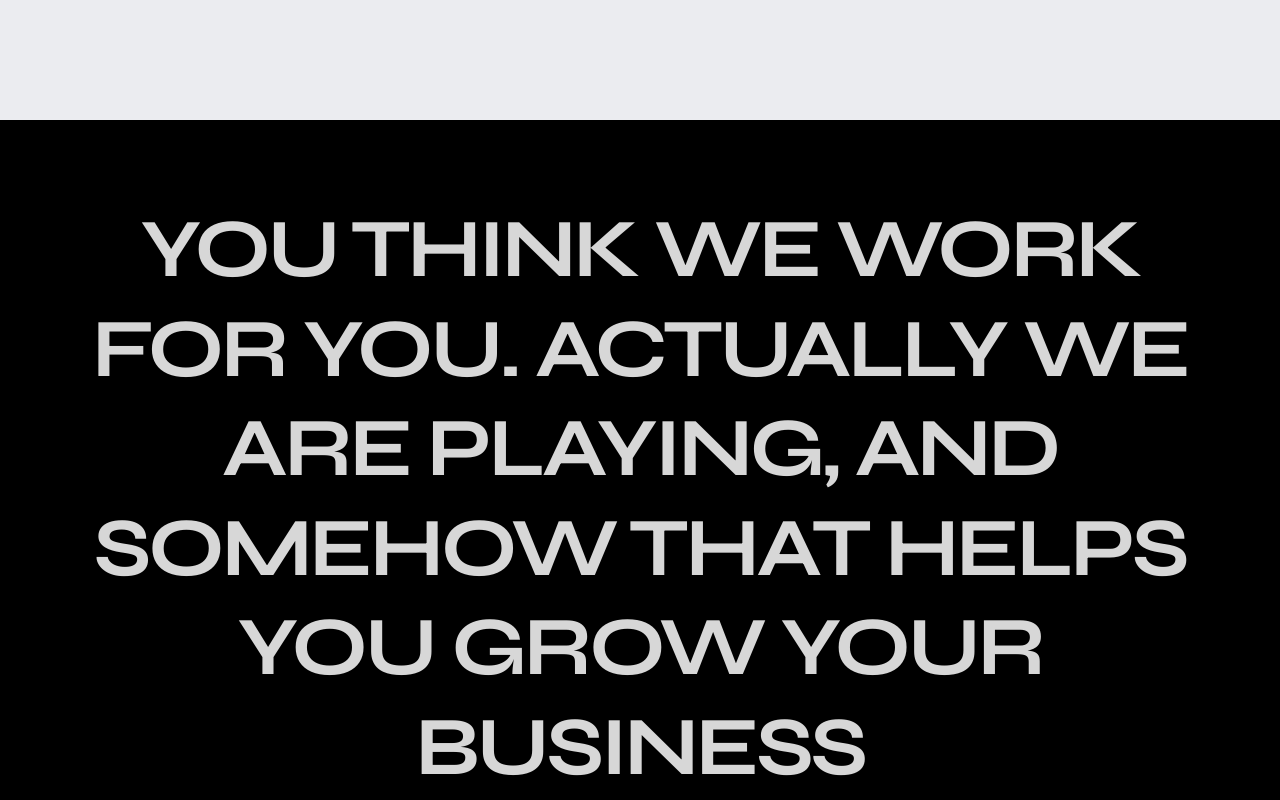
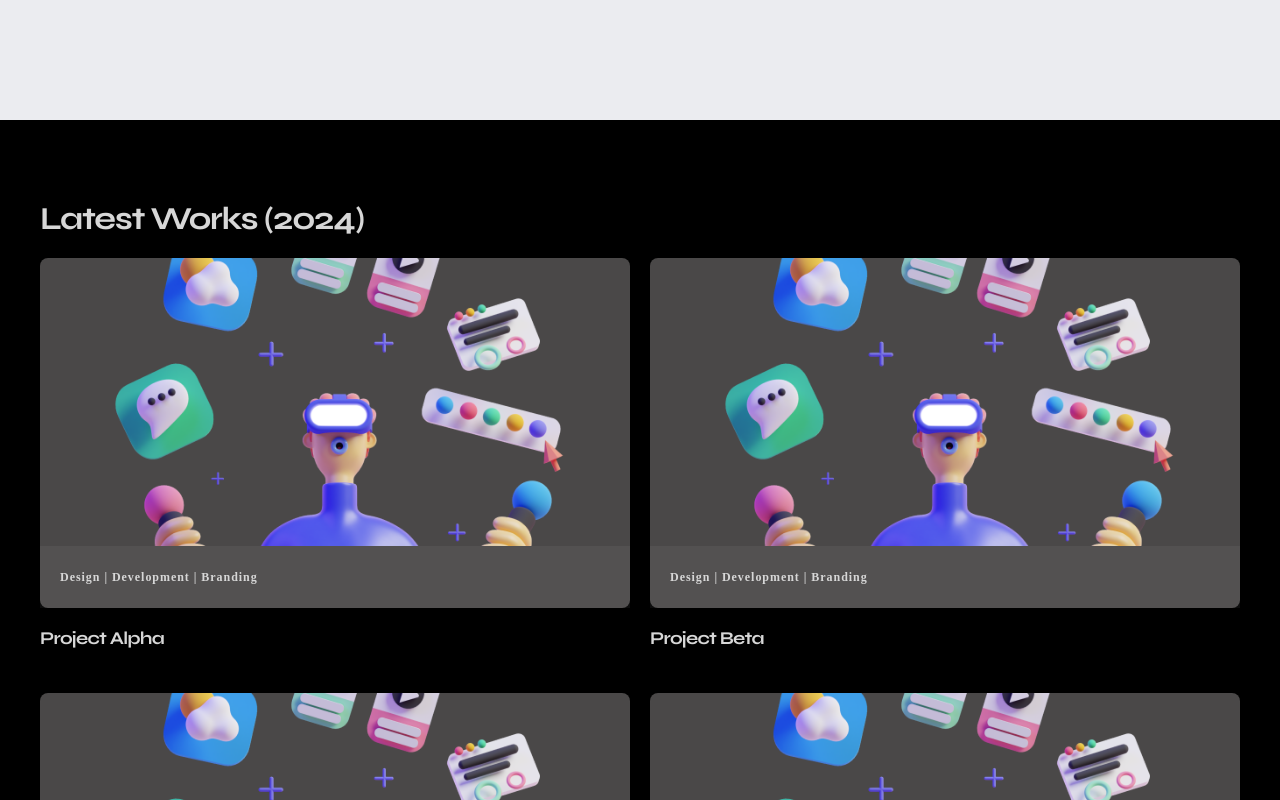
Before and after one commit to nadimpallibhargav/talzie, a Next.js app: page / in a window 1280 px wide. Shown: the part 760-1560 px from the top of the page. Built offline with nearby package versions, Linux system fonts and the light colour scheme; a web font is replaced by a local one.

Commit message:
💄works

```diff
--- a/app/page.tsx
+++ b/app/page.tsx
@@ -1,6 +1,7 @@
 'use client';
 import About from '@/components/organisms/about/About';
 import Hero from '@/components/organisms/hero/Hero';
+import Works from '@/components/organisms/works/Works';
 import { useEffect, useState } from 'react';
 
 export default function Home() {
@@ -44,7 +45,7 @@ export default function Home() {
   return (
     <main>
       <Hero />
-      {/* <Work data={workItems} /> */}
+      <Works data={workItems} />
       {/* <Services /> */}
       {/* <Phases /> */}
       <About />
--- /dev/null
+++ b/components/organisms/works/Works.module.scss
@@ -0,0 +1,85 @@
+.works {
+
+    .cardContainer {
+        display: flex;
+        justify-content: space-between;
+        gap: 20px;
+        flex-wrap: wrap;
+    }
+
+    .cardWrapper {
+        width: calc((100% - 20px) / 2);
+    }
+
+    .card {
+        border-radius: 8px;
+        background: rgb(74, 72, 72);
+        position: relative;
+        cursor: pointer;
+        transition: all 0.3s ease;
+    }
+
+    a {
+        background-color: white;
+        border-radius: 4px;
+        padding: 10px 20px;
+        transform: scale(0);
+        transition: transform 0.3s ease;
+        color: black;
+        font-family: Century Gothic;
+        font-size: 12px;
+        font-weight: bold;
+        opacity: 0;
+    }
+
+    .card:hover a {
+        transform: scale(1);
+        opacity: 1;
+        transition: opacity 0.3s ease, transform 0.3s ease;
+    }
+
+    .subHeading {
+        font-family: Syne;
+        font-size: 18px;
+        font-weight: 700;
+        line-height: 28.8px;
+        letter-spacing: -0.04em;
+        padding-top: 16px;
+        padding-bottom: 20px;
+    }
+
+    .cardImage {
+        position: relative;
+        min-height: 288px;
+        display: flex;
+        align-items: center;
+        justify-content: center;
+    }
+
+    .imageWrapper img {
+        position: absolute;
+        top: 0;
+        left: 0;
+        width: 100%;
+        height: 100%;
+        object-fit: cover;
+    }
+
+    h5 {
+        background: #ffffff0d;
+        width: 100%;
+        bottom: 0;
+        padding: 20px;
+        font-family: Century Gothic;
+        font-size: 12px;
+        font-weight: 700;
+        line-height: 22.07px;
+        letter-spacing: 0.08em;
+    }
+
+    @media screen and (max-width: 768px) {
+        .cardWrapper {
+            width: 100%;
+        }
+    }
+}
--- /dev/null
+++ b/components/organisms/works/Works.tsx
@@ -0,0 +1,29 @@
+import styles from './Works.module.scss';
+
+function Works({ data }:any) {
+  return (
+    <section className={styles.works}>
+      <div className='container'>
+        <h2 className='headingv2'>{data.label}</h2>
+        <div className={styles.cardContainer}>
+          {data?.item?.map((item:any) => (
+            <div key={item.id} className={styles.cardWrapper}>
+              <div className={styles.card}>
+                <div className={styles.cardImage}>
+                  <div className={styles.imageWrapper}>
+                    <img src='/banner-vr.png' alt='' />
+                  </div>
+                  <a href=''>{data.view}</a>
+                </div>
+                <h5 className={styles.info}>Design | Development | Branding</h5>
+              </div>
+              <h6 className={styles.subHeading}>{item.name}</h6>
+            </div>
+          ))}
+        </div>
+      </div>
+    </section>
+  );
+}
+
+export default Works;
```
